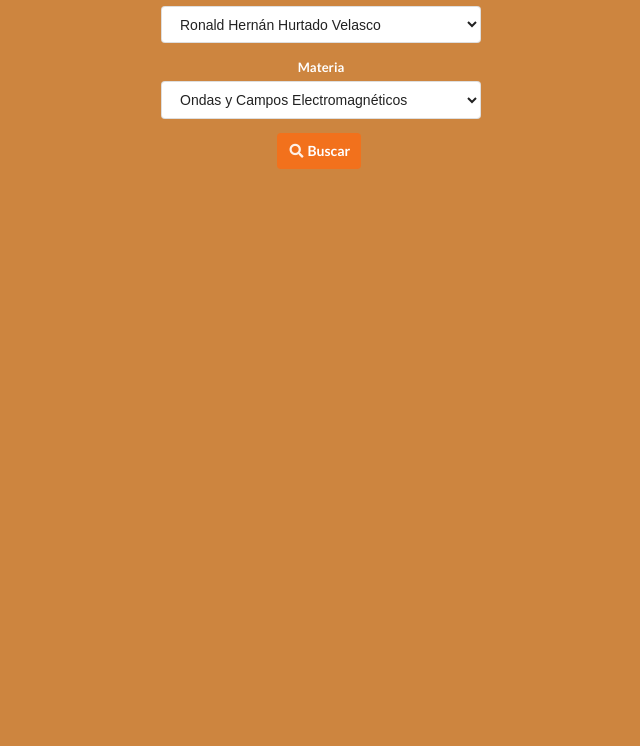
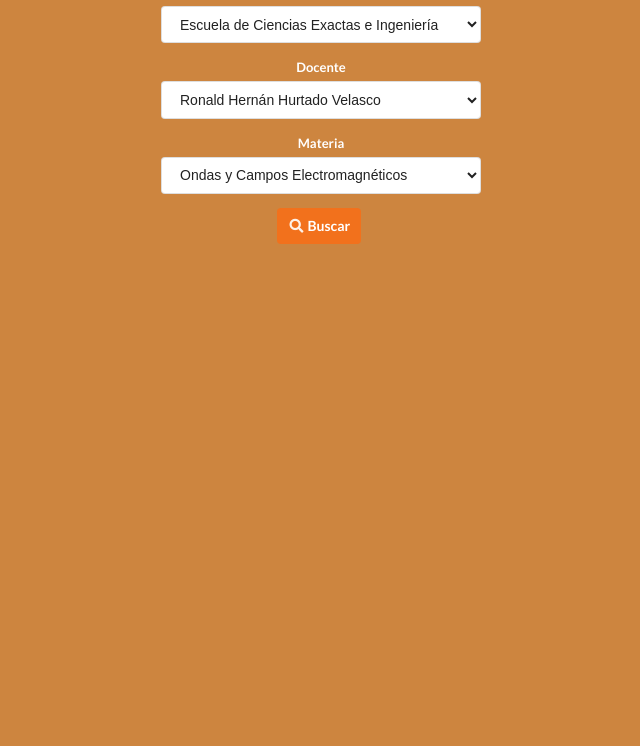
Before and after one commit to Shoncito/Estudiamos, a plain HTML site: page tutorias.html in a window 1280 px wide. Shown: the part 54-800 px from the top of the page, without its empty margins (319-959 px from the left). Drawn offline with nearby package versions, Linux system fonts and the light colour scheme.

Commit message:
Agregado formulario tutorías

```diff
--- a/tutorias.html
+++ b/tutorias.html
@@ -16,6 +16,18 @@
         </div>
         <div id="formulario" class="ui form">
             <div class="ui field">
+                <label for="escuela">Escuela</label>
+                <select name="escuela" id="selectEscuela">
+                    <option value="1">Escuela de Ciencias Exactas e Ingeniería</option>
+                    <option value="2">Escuela Mayor de Derecho</option>
+                    <option value="3">Escuela de Administración y Marketing</option>
+                    <option value="4">Escuela de Publicidad</option>
+                    <option value="5">Escuela de Filosofía y Humanidades</option>
+                    <option value="6">Escuela de Artes y Música</option>
+                    <option value="7">Escuela Ciencias de la Salud y el Deporte</option>
+                </select>
+            </div>
+            <div class="ui field">
                 <label for="docente">Docente</label>
                 <select name="docente" id="selectDocente">
                     <option value="1">Ronald Hernán Hurtado Velasco</option>
@@ -25,6 +37,7 @@
                     <option value="5">Daniel Felipe Restrepo Giraldo</option>
                     <option value="6">María de Jesus Gómez de Forero</option>
                     <option value="7">John Jairo Corredor Franco</option>
+                    <option value="8">Wilson Rigoberto Pabón Quintero</option>
                 </select>
             </div>
             <div class="ui field">
@@ -40,6 +53,7 @@
                     <option value="8">Sistemas I</option>
                     <option value="9">Paradigmas de Programación</option>
                     <option value="10">Sistemas Operativos de Red</option>
+                    <option value="11">Historia</option>
                 </select>
             </div>
 
```
